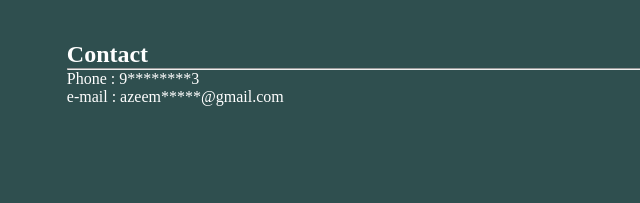
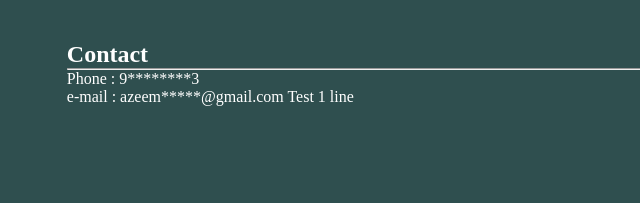
Before and after one commit to AbdulAzeem1986/duplicate-profile, a plain HTML site: page index.html in a window 1280 px wide. Shown: the part 1413-1616 px from the top of the page, 44-684 px from the left. Drawn offline with Linux system fonts and the light colour scheme.

Commit message:
test commit 4

```diff
--- a/index.html
+++ b/index.html
@@ -142,6 +142,8 @@
 
      Phone : 9********3 <br>
      e-mail : azeem*****@gmail.com
+
+     Test 1 line
     </p>
     </div>
     <!-- Headings end -->
```
